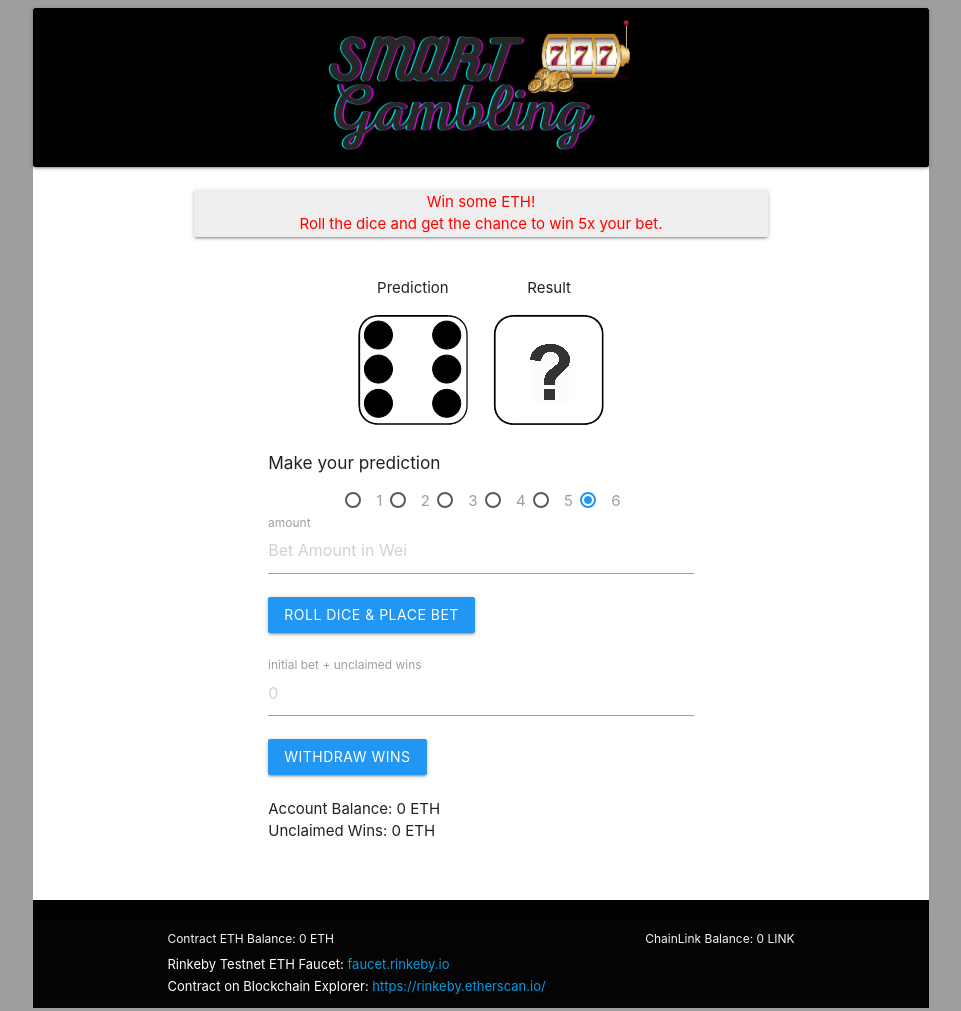
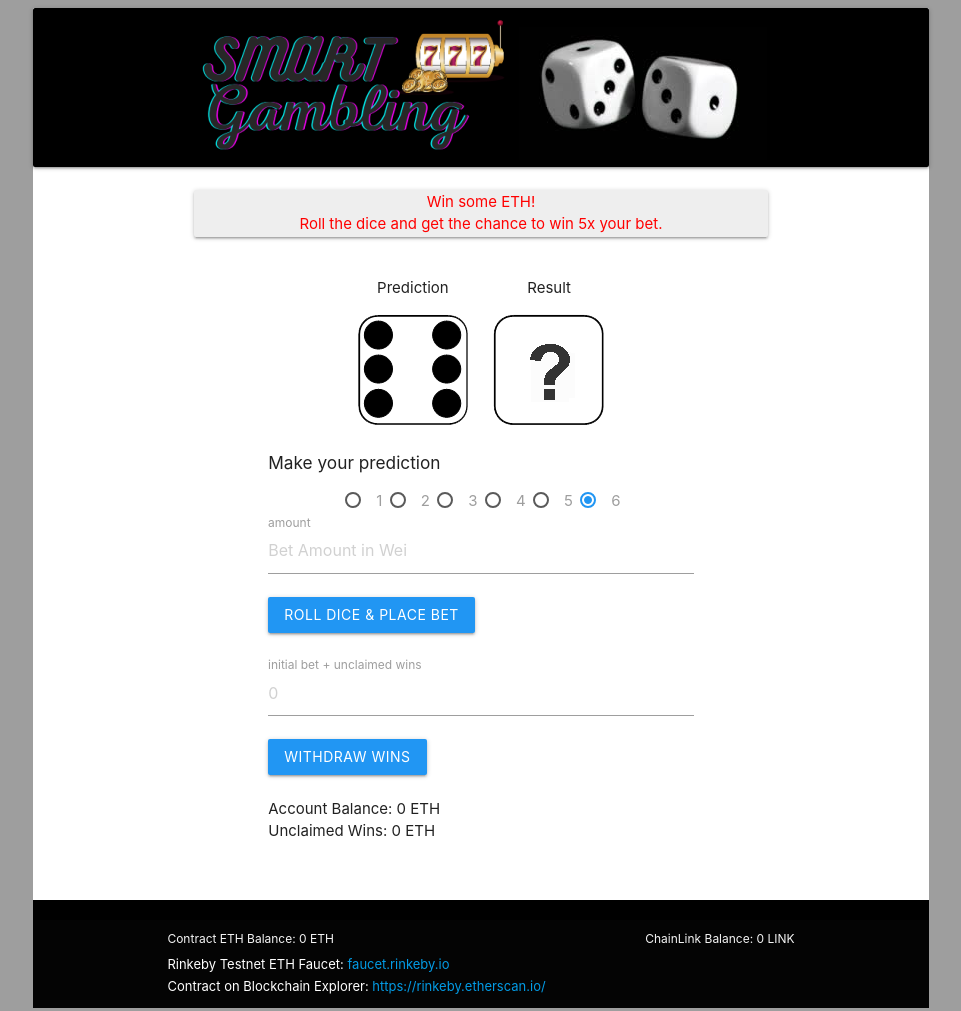
Before and after one commit to FinTechCamp/SmartGambling, a plain HTML site: page index.html in a window 1280 px wide. Shown: the whole page, without its empty margins (159-1120 px from the left). Drawn offline with nearby package versions, Linux system fonts and the light colour scheme.

Commit message:
Added dices in logo

```diff
--- a/index.html
+++ b/index.html
@@ -18,6 +18,7 @@
     <div class="container white">
         <div class="card-panel black center-align" style=" padding: 1px;">
           <img  src="images/LogoTrimmed.png" alt="Logo" >
+          <img  src="images/dices/dices.png" alt="Logo" >
         </div>
 
         <div class="row">
```
Also changed, not shown: images/Ethereum.png (added), images/Solidity.png, images/dices/dices.jfif (added), images/dices/dices.png (added).
